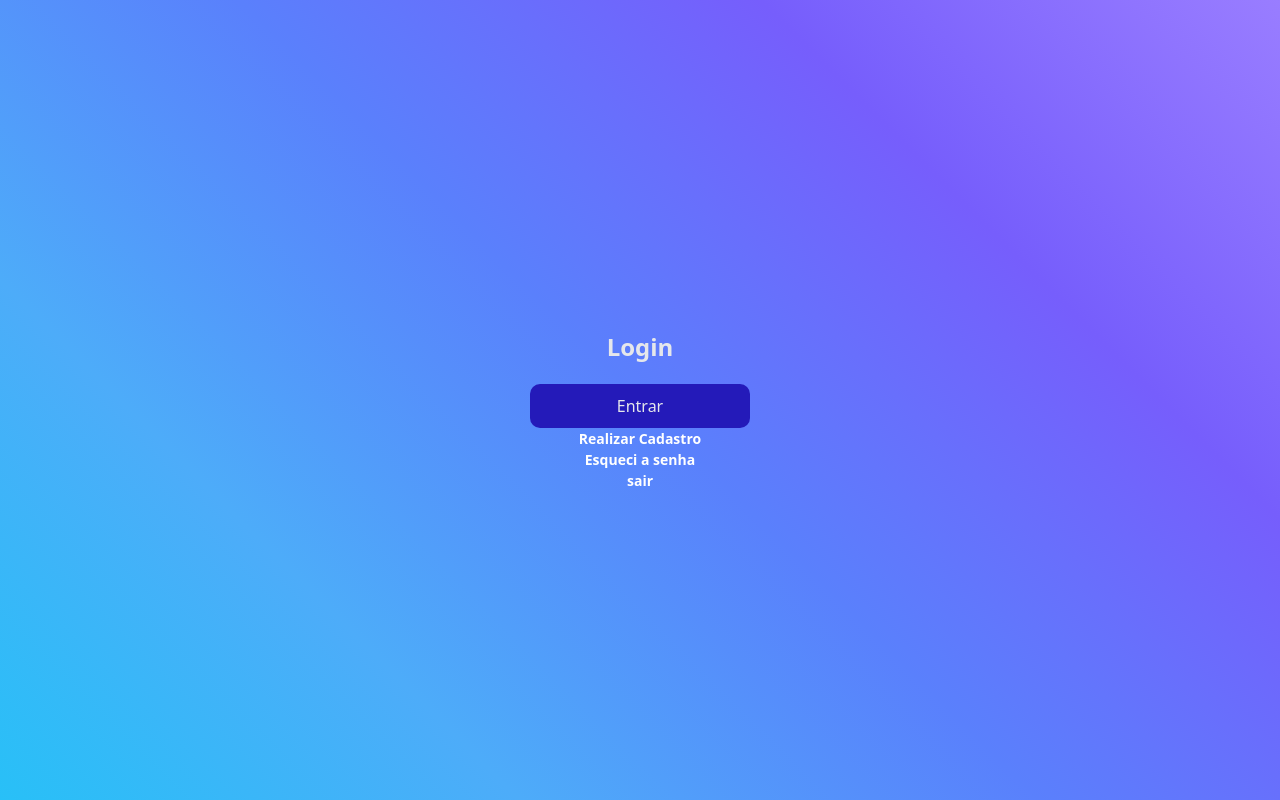
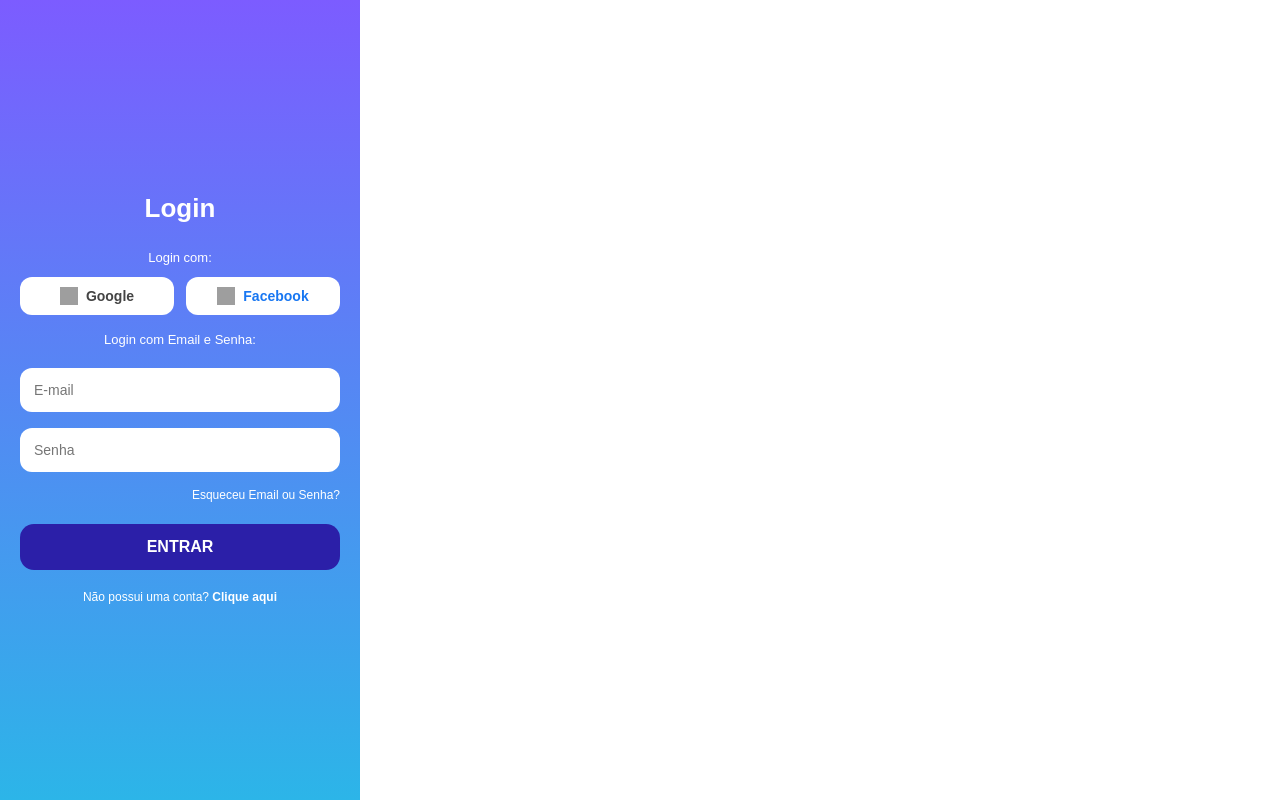
Before and after one commit to MateusLiraFront/app-gas, a React (Vite) app: page /login in a window 1280 px wide. Built offline with nearby package versions, Linux system fonts and the light colour scheme; grey boxes are pictures that could not be loaded.

Commit message:
pagina login

```diff
--- a/src/pages/Login/Login.css
+++ b/src/pages/Login/Login.css
@@ -1,45 +1,119 @@
-.app-logo{
-    max-width: 300px;
+* {
+  margin: 0;
+  padding: 0;
+  box-sizing: border-box;
+  font-family: Arial, Helvetica, sans-serif;
 }
 
-
-.default-container{
-    background: var(--bg-initial);
-    min-height: 100vh;
-    min-width: 100vw;
-    display: flex;
-    flex-direction: column;
-    justify-content: center;
-    align-items: center;
-    text-align: center;
-    color: var(--text-secondary);
+/* Fundo */
+.login-container {
+  min-height: 100vh;
+  background: linear-gradient(180deg, #7c5cff, #2cb5e8);
+  display: flex;
+  justify-content: center;
+  align-items: center;
 }
 
-.link  {
-  color: #ffffff;
-  font-weight: 600;
+/* Caixa central */
+.login-box {
+  width: 100%;
+  max-width: 360px;
+  padding: 40px 20px;
+  text-align: center;
+  color: #fff;
+}
+
+/* Título */
+.title {
+  font-size: 26px;
+  font-weight: bold;
+  margin-bottom: 25px;
+}
+
+/* Subtítulos */
+.subtitle {
+  font-size: 13px;
+  margin: 15px 0 10px;
+}
+
+/* Área social */
+.social-area {
+  display: flex;
+  gap: 12px;
+  margin-bottom: 15px;
+}
+
+/* Botões sociais */
+.social-btn {
+  flex: 1;
+  background: #fff;
+  border: none;
+  border-radius: 12px;
+  padding: 10px;
+  font-size: 14px;
+  font-weight: bold;
+  display: flex;
+  align-items: center;
+  justify-content: center;
+  gap: 8px;
+  cursor: pointer;
+}
+
+.social-btn img {
+  width: 18px;
+  height: 18px;
+}
+
+.facebook {
+  color: #1877f2;
+}
+
+.google {
+  color: #444;
+}
+
+/* Inputs */
+.login-box input {
+  width: 100%;
+  padding: 14px;
+  margin: 8px 0;
+  border-radius: 12px;
+  border: none;
+  outline: none;
   font-size: 14px;
 }
 
-.link:hover  {
-  text-decoration: underline;
-  color: #c5bebe;
+/* Esqueci senha */
+.forgot {
+  display: block;
+  text-align: right;
+  font-size: 12px;
+  color: #fff;
+  text-decoration: none;
+  margin: 6px 0 20px;
 }
 
-.button-action{
-  background-color: rgb(36, 26, 185);
-  color: var(--text-secondary);
-  padding: 10px;
-  width: 200px;
-  max-width: 300px;
-  border-radius: 10px;
+/* Botão entrar */
+.btn-login {
+  width: 100%;
+  padding: 14px;
+  background: #2b1fa8;
+  border: none;
+  border-radius: 14px;
+  color: #fff;
+  font-size: 16px;
+  font-weight: bold;
+  cursor: pointer;
 }
 
-.button-action:hover{
-  background-color: rgb(25, 17, 136);
-  color: var(--text-secondary);
-  padding: 10px;
-  width: 200px;
-  max-width: 300px;
-  border-radius: 10px;
+/* Texto final */
+.footer-text {
+  font-size: 12px;
+  margin-top: 18px;
 }
+
+.footer-text a {
+  color: #fff;
+  font-weight: bold;
+  text-decoration: none;
+}
--- a/src/pages/Login/Login.jsx
+++ b/src/pages/Login/Login.jsx
@@ -1,46 +1,46 @@
-import React, { useState } from 'react'
-import './Login.css';
+
+import React from "react";
+import "./Login.css";
 import { Link } from "react-router-dom";
 
+export default function Login() {
+  return (
+    <div className="login-container">
+      <div className="login-box">
 
-export default function Login() {
-    const [email, setEmail] = useState('')
-    const [senha, setSenha] = useState('')
+        <h1 className="title">Login</h1>
 
-    const handleSubmit = (e) => {
-        e.preventDefault()
-    }
+        <p className="subtitle">Login com:</p>
 
-    return (
-        <div className='default-container'>
+        <div className="social-area">
+          <button className="social-btn google">
+            <img src="/Google.png" alt="Google" />
+            Google
+          </button>
 
-               <div className="login-header text-center mb-4">
-                <h2 className="text-2xl font-bold text-center">Login</h2>
-                </div>
-                <Link
-                className='button-action'
-                to="/home">
-                Entrar
-                </Link>
+          <button className="social-btn facebook">
+            <img src="/Facebook.png" alt="Facebook" />
+            Facebook
+          </button>
+        </div>
 
-                 <Link
-                  className='link'
-                to="/cadastro">
-                <>Realizar Cadastro</>
-                </Link>
+        <p className="subtitle">Login com Email e Senha:</p>
 
-                 <Link
-                  className='link'
-                to="/suporte">
-                <>Esqueci a senha</>
-                </Link>
+        <input type="email" placeholder="E-mail" />
+        <input type="password" placeholder="Senha" />
 
-                 <Link
-                  className='link'
-                to="/">
-                <>sair</>
-                </Link>
+        <Link className="forgot" to="/suporte">
+          Esqueceu Email ou Senha?
+        </Link>
 
-            </div>
-    )
+        <button className="btn-login">ENTRAR</button>
+
+        <p className="footer-text">
+          Não possui uma conta?
+          <Link to="/cadastro"> Clique aqui</Link>
+        </p>
+
+      </div>
+    </div>
+  );
 }
```
Also changed, not shown: src/assets/Facebook.png (added), 1 other file (tests, documents, lock files or other folders).
